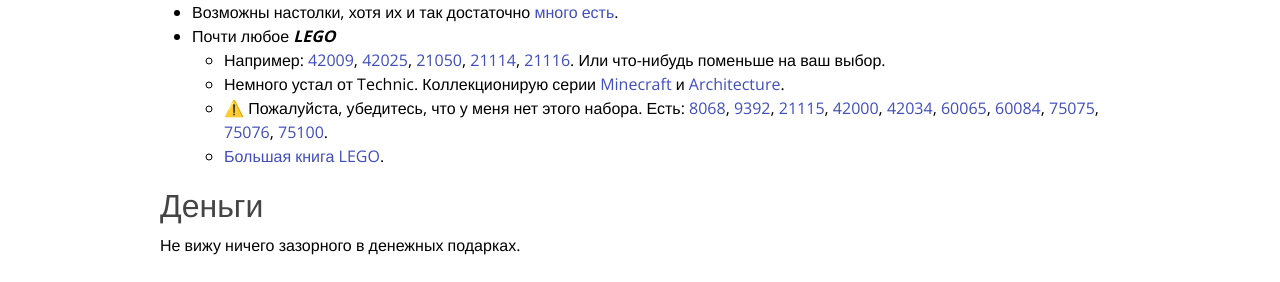
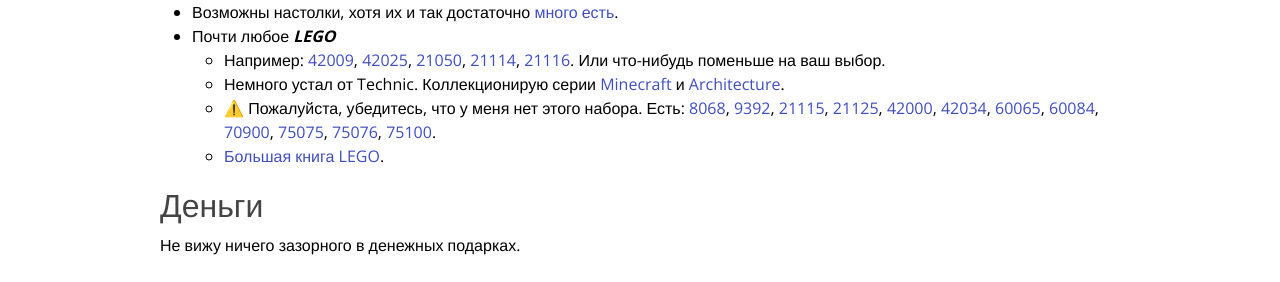
Before and after one commit to anton-rudeshko/anton-rudeshko.github.io, a Jekyll site: the page built from wishlist/index.md, in a window 1280 px wide. Shown: the part 1139-1421 px from the top of the page. Built offline with Jekyll 4.4.1, drawn with Linux system fonts in a browser that asks for light colours; comment, search, counter and statistics services are not loaded.

Commit message:
Update index.md

```diff
--- a/wishlist/index.md
+++ b/wishlist/index.md
@@ -59,7 +59,7 @@ title: Anton Rudeshko Wishlist
   * Почти любое ***LEGO***
     * Например: [42009][42009], [42025][42025], [21050][21050], [21114][21114], [21116][21116]. Или что-нибудь поменьше на ваш выбор.
     * Немного устал от Technic. Коллекционирую серии [Minecraft][lego-minecraft] и [Architecture][lego-architecture].
-    * ⚠️ Пожалуйста, убедитесь, что у меня нет этого набора. Есть: [8068][8068], [9392][9392], [21115][21115], [42000][42000], [42034][42034], [60065][60065], [60084][60084], [75075][75075], [75076][75076], [75100][75100].
+    * ⚠️ Пожалуйста, убедитесь, что у меня нет этого набора. Есть: [8068][8068], [9392][9392], [21115][21115], [21125][21125], [42000][42000], [42034][42034], [60065][60065], [60084][60084], [70900][70900], [75075][75075], [75076][75076], [75100][75100].
     * [Большая книга LEGO][lego-big].
 
 [steam]: http://steamcommunity.com/id/Tesla404/wishlist
@@ -73,12 +73,14 @@ title: Anton Rudeshko Wishlist
 [21114]: https://shop.lego.com/en-US/The-Farm-21114
 [21115]: https://shop.lego.com/en-US/The-First-Night-21115
 [21116]: https://shop.lego.com/en-US/Crafting-Box-21116
+[21125]: https://shop.lego.com/en-US/The-Jungle-Tree-House-21125
 [42000]: https://shop.lego.com/en-US/Racer-42000
 [42009]: https://shop.lego.com/en-US/Mobile-Crane-MK-II-42009
 [42025]: https://shop.lego.com/en-US/Cargo-Plane-42025
 [42034]: https://shop.lego.com/en-US/Quad-Bike-42034
 [60065]: https://shop.lego.com/en-US/ATV-Patrol-60065
 [60084]: https://shop.lego.com/en-US/Racing-Bike-Transporter-60084
+[70900]: https://shop.lego.com/en-US/The-Joker-Balloon-Escape-70900
 [75075]: https://shop.lego.com/en-US/AT-AT-75075
 [75076]: https://shop.lego.com/en-US/Republic-Gunship-75076
 [75100]: https://shop.lego.com/en-US/First-Order-Snowspeeder-75100
```
